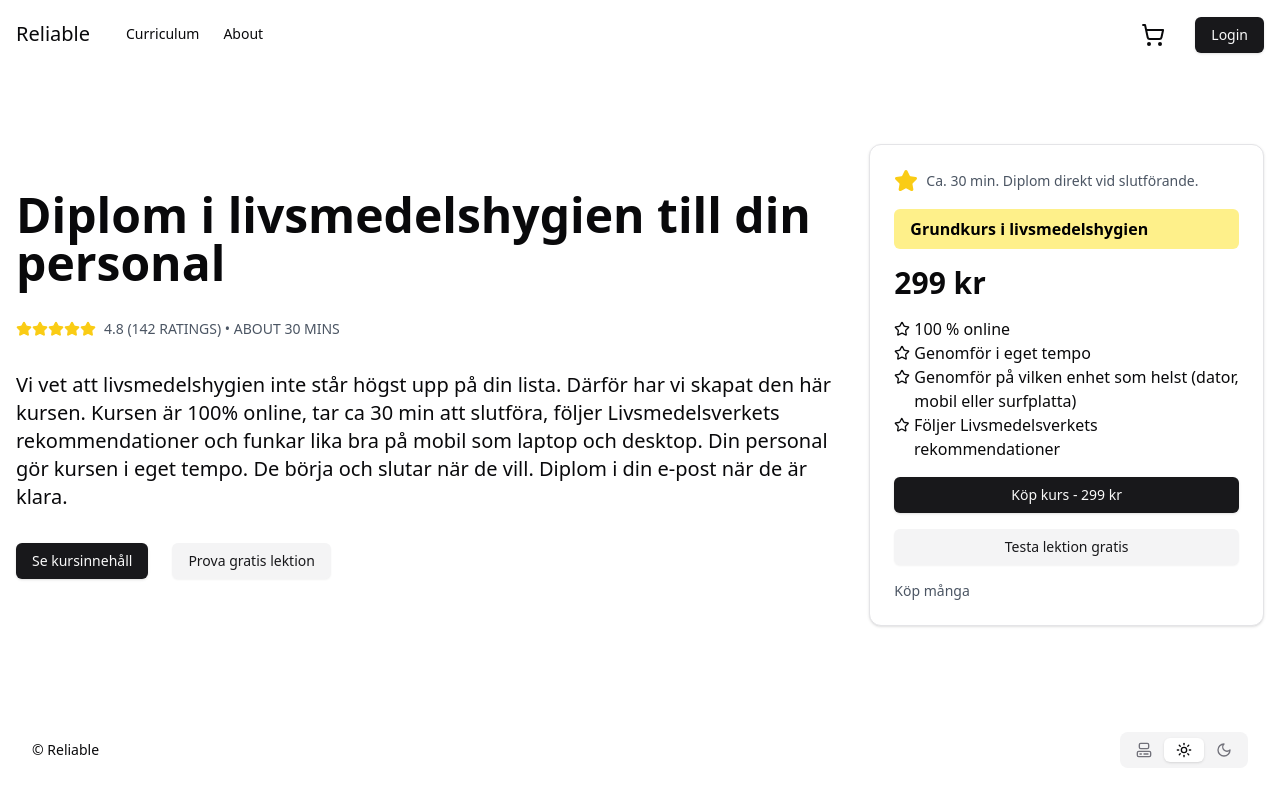
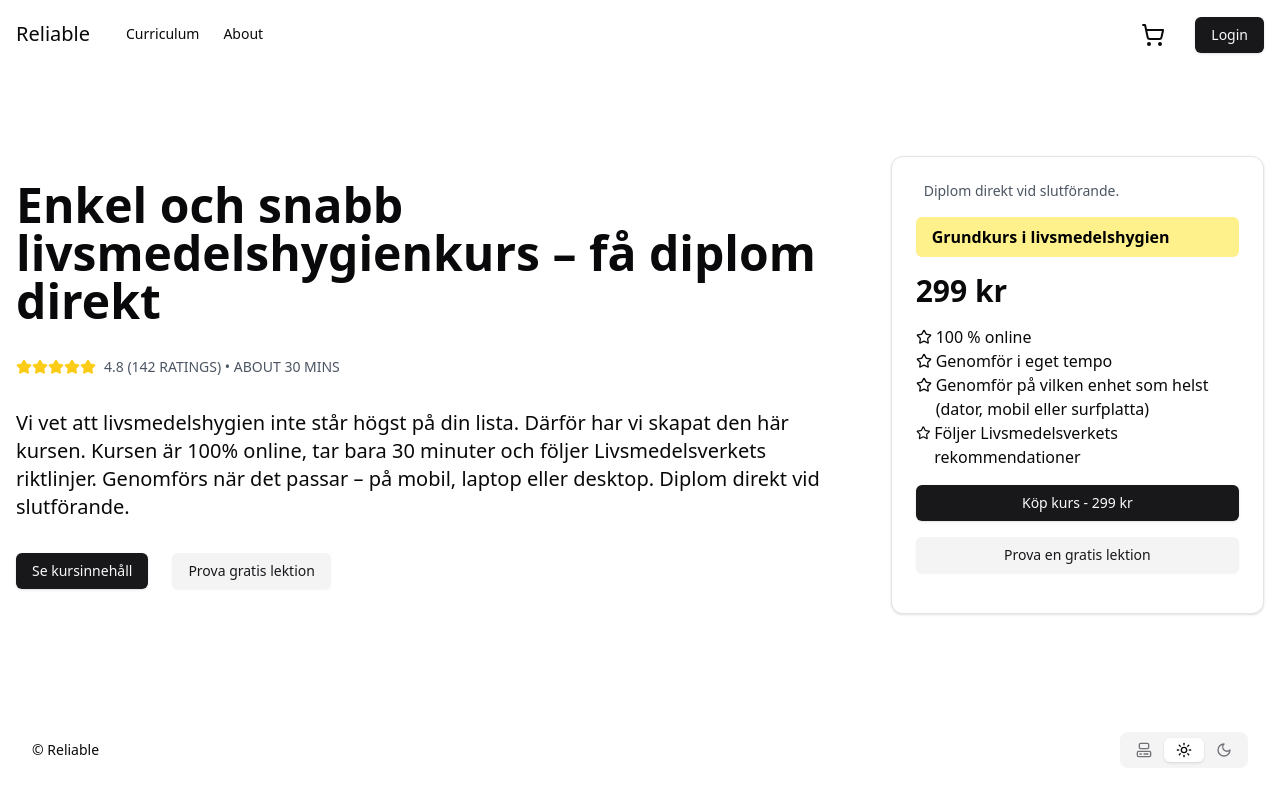
Before and after one commit to evilpaper/reliable, a Next.js app: page / in a window 1280 px wide. Built offline with nearby package versions, Linux system fonts and the light colour scheme.

Commit message:
Refactor: clean up two columm landing page, again

```diff
--- a/src/components/landing/two-column.option.tsx
+++ b/src/components/landing/two-column.option.tsx
@@ -5,10 +5,10 @@ import { Icons } from "@/components/ui/icons";
 export function TwoColumnOption() {
   return (
     <section className="container flex flex-col column gap-6 px-4">
-      <div className="grid md:grid-cols-3 gap-8">
+      <div className="grid md:grid-cols-3 gap-16">
         <div className="md:col-span-2 flex flex-col justify-center gap-4">
           <h1 className="text-5xl font-bold mb-4">
-            Diplom i livsmedelshygien till din personal
+            Enkel och snabb livsmedelshygienkurs – få diplom direkt
           </h1>
           <div className="flex items-center mb-4">
             <div className="flex">
@@ -24,12 +24,10 @@ export function TwoColumnOption() {
             </span>
           </div>
           <p className="text-xl mb-4">
-            Vi vet att livsmedelshygien inte står högst upp på din lista. Därför
-            har vi skapat den här kursen. Kursen är 100% online, tar ca 30 min
-            att slutföra, följer Livsmedelsverkets rekommendationer och funkar
-            lika bra på mobil som laptop och desktop. Din personal gör kursen i
-            eget tempo. De börja och slutar när de vill. Diplom i din e-post när
-            de är klara.
+            Vi vet att livsmedelshygien inte står högst på din lista. Därför har
+            vi skapat den här kursen. Kursen är 100% online, tar bara 30 minuter
+            och följer Livsmedelsverkets riktlinjer. Genomförs när det passar –
+            på mobil, laptop eller desktop. Diplom direkt vid slutförande.
           </p>
           <section className="flex gap-6">
             <Button className="w-auto self-start">Se kursinnehåll</Button>
@@ -42,10 +40,8 @@ export function TwoColumnOption() {
           <Card>
             <CardContent className="p-6">
               <div className="flex items-center mb-4">
-                <Icons.star className="w-6 h-6 fill-yellow-400 text-yellow-400" />
-                {/* <span className="text-xl font-semibold">4.8</span> */}
                 <span className="text-sm text-gray-600 ml-2">
-                  Ca. 30 min. Diplom direkt vid slutförande.
+                  Diplom direkt vid slutförande.
                 </span>
               </div>
               <div className="bg-yellow-200 text-black font-semibold py-2 px-4 rounded-md mb-4">
@@ -75,13 +71,8 @@ export function TwoColumnOption() {
               </div>
               <Button className="w-full mb-4">Köp kurs - 299 kr</Button>
               <Button variant="secondary" className="w-full mb-4">
-                Testa lektion gratis
+                Prova en gratis lektion
               </Button>
-              <div className="flex justify-between text-sm">
-                <a href="#" className="text-gray-600 hover:underline">
-                  Köp många
-                </a>
-              </div>
             </CardContent>
           </Card>
         </div>
```
